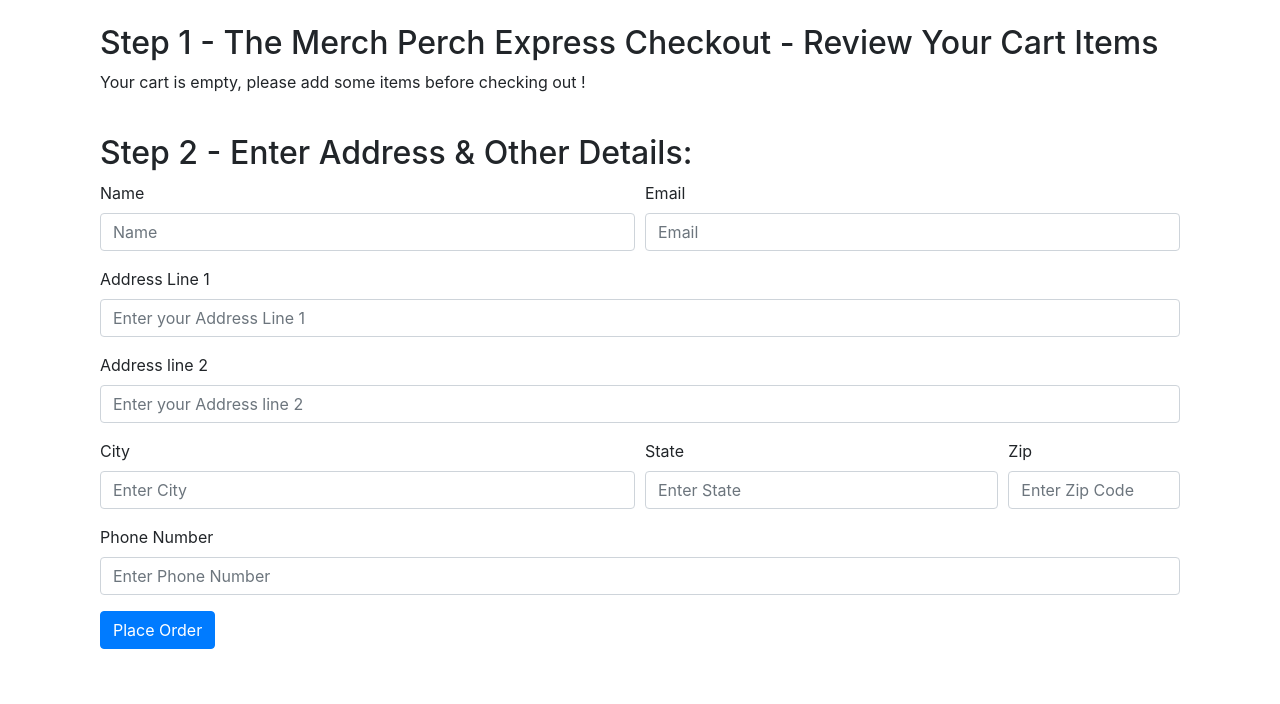
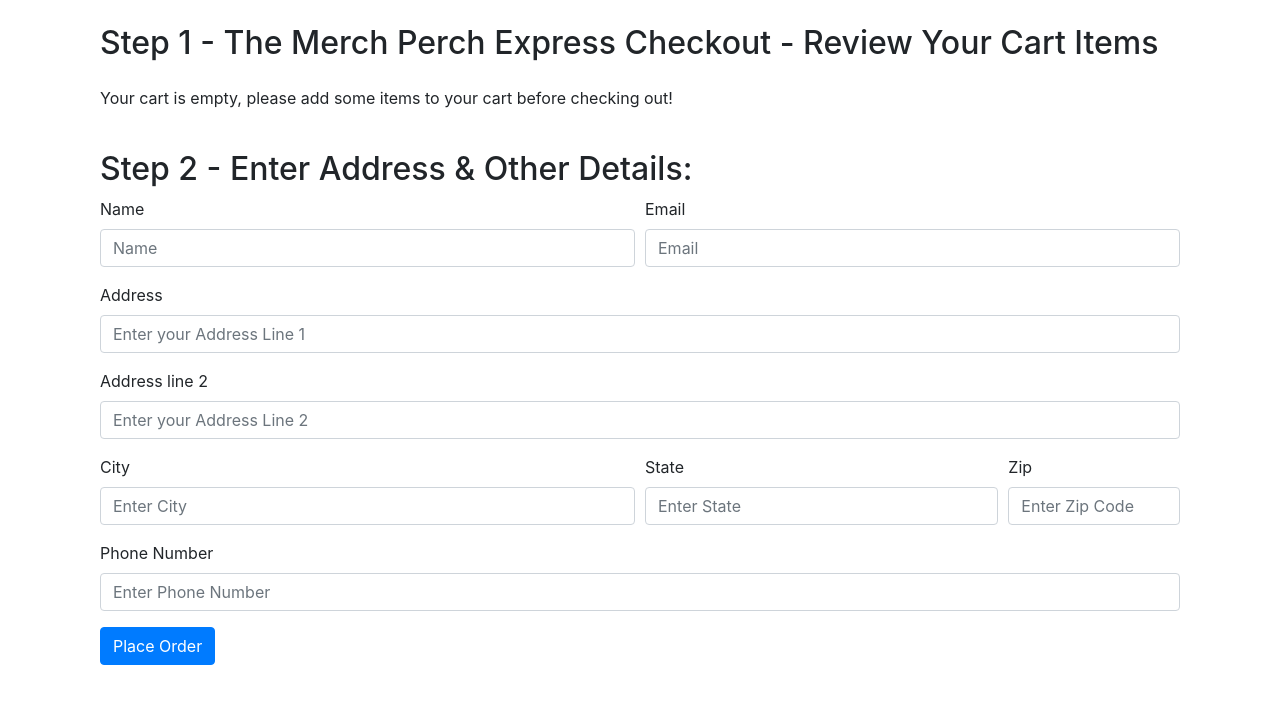
Before and after one commit to rutwikdesh/The-Merch-Perch, a Django app: page /shop/checkout/ in a window 1280 px wide. Shown: the part 56-760 px from the top of the page. Run offline with Django 3.2, Linux system fonts and the light colour scheme; parts of the project's set-up code (start-up, migrations or seed data) failed here and were passed over; some libraries are stand-ins or nearby versions.

Commit message:
checkout page improvments

```diff
--- a/shop/admin.py
+++ b/shop/admin.py
@@ -1,8 +1,8 @@
 from django.contrib import admin
 
 # Register your models here.
-from . models import Product, Contact, Orders
+from . models import Product, Contact, Order
 
 admin.site.register(Product)
 admin.site.register(Contact)
-admin.site.register(Orders)
+admin.site.register(Order)
--- a/shop/models.py
+++ b/shop/models.py
@@ -24,7 +24,7 @@ class Contact(models.Model):
     def __str__(self) -> str:
         return self.name
 
-class Orders(models.Model):
+class Order(models.Model):
     order_id = models.AutoField(primary_key=True)
     items_json = models.CharField(max_length=4000)
     name = models.CharField(max_length=70)
--- a/shop/templates/shop/checkout.html
+++ b/shop/templates/shop/checkout.html
@@ -4,9 +4,8 @@
 <div class="container">
     <div class="col my-4">
         <h2>Step 1 - The Merch Perch Express Checkout - Review Your Cart Items</h2>
-        <div id="my-4">
+        <div class="my-4">
             <ul class="list-group" id="items">
-
             </ul>
         </div>
     </div>
@@ -17,46 +16,46 @@
             <div class="form-row">
                 <div class="form-group col-md-6">
                     <label for="inputname">Name</label>
-                    <input type="name" class="form-control" id="name" placeholder="Name">
+                    <input type="text" class="form-control" id="name" name="name" placeholder="Name">
                 </div>
                 <div class="form-group col-md-6">
                     <label for="inputEmail4">Email</label>
-                    <input type="email" class="form-control" id="email" placeholder="Email">
+                    <input type="email" class="form-control" id="email" name="email" placeholder="Email">
                 </div>
             </div>
             <div class="form-group">
-                <label for="inputAddress">Address Line 1</label>
-                <input type="text" class="form-control" id="inputAddress" placeholder="Enter your Address Line 1">
+                <label for="inputAddress">Address</label>
+                <input type="text" class="form-control" id="address1" name="address1" placeholder="Enter your Address Line 1">
             </div>
             <div class="form-group">
                 <label for="inputAddress2">Address line 2</label>
-                <input type="text" class="form-control" id="inputAddress2" placeholder="Enter your Address line 2">
+                <input type="text" class="form-control" id="address2" name="address2"
+                    placeholder="Enter your Address Line 2">
             </div>
             <div class="form-row">
                 <div class="form-group col-md-6">
                     <label for="inputCity">City</label>
-                    <input type="text" class="form-control" id="inputCity" placeholder="Enter City">
+                    <input type="text" class="form-control" id="city" name="city" placeholder="Enter City">
                 </div>
                 <div class="form-group col-md-4">
                     <label for="inputState">State</label>
-                    <input type="text" class="form-control" id="inputAddress2" placeholder="Enter State">
+                    <input type="text" class="form-control" id="state" name="state" placeholder="Enter State">
                 </div>
                 <div class="form-group col-md-2">
                     <label for="inputZip">Zip</label>
-                    <input type="text" class="form-control" id="inputZip" placeholder="Enter Zip Code">
+                    <input type="text" class="form-control" id="zip_code" name="zip_code" placeholder="Enter Zip Code">
                 </div>
             </div>
             <div class="form-group">
                 <label for="inputZip">Phone Number</label>
-                    <input type="tel" class="form-control" id="inputPhone" placeholder="Enter Phone Number">
+                <input type="tel" class="form-control" id="phone" name="phone" placeholder="Enter Phone Number">
             </div>
             <button type="submit" class="btn btn-primary">Place Order</button>
         </form>
     </div>
 </div>
 {% endblock %}
-
-{%block js%}
+{% block js %}
 <script>
     if (localStorage.getItem('cart') == null) {
         var cart = {};
@@ -66,30 +65,27 @@ if (localStorage.getItem('cart') == null) {
     console.log(cart);
     var sum = 0;
     if ($.isEmptyObject(cart)) {
-    // If object is empty
-    mystr = "<p>Your cart is empty, please add some items before checking out ! </p>"
+        //if object is empty
+        mystr = `<p>Your cart is empty, please add some items to your cart before checking out!</p>`
         $('#items').append(mystr);
-}
-
+    } else {
         for (item in cart) {
-
             let name = cart[item][1];
             let qty = cart[item][0];
             sum = sum + qty;
-    mystr = `        <li class="list-group-item d-flex justify-content-between align-items-center">
+            mystr = `<li class="list-group-item d-flex justify-content-between align-items-center">
                     ${name}
                     <span class="badge badge-primary badge-pill">${qty}</span>
                 </li>`
             $('#items').append(mystr);
         }
-
+    }
+    document.getElementById('cart').innerHTML = sum;
     $('#itemsJson').val(JSON.stringify(cart));
     {% if thank %}
-alert("Thanks for ordering with us. Your order id is {{id}}. Use it to track your order using our order tracker")
+    alert('Thanks for ordering with us. Your order is is {{id}}. Use it to track your order using our order tracker');
     localStorage.clear();
-document.location="/shop";
-{%endif%}
-
-document.getElementById('cart').innerHTML = sum;
+    document.location = "/shop";
+    {% endif %}
 </script>
-{%endblock%}
+{% endblock %}
--- a/shop/views.py
+++ b/shop/views.py
@@ -1,5 +1,5 @@
 from django.db.models.base import ModelStateFieldsCacheDescriptor
-from shop.models import Product, Contact, Orders
+from shop.models import Product, Contact, Order
 from django.shortcuts import render
 from django.http import HttpResponse
 import math
@@ -62,7 +62,7 @@ def checkout(request):
         zip_code=request.POST.get('zip_code', '')
         phone=request.POST.get('phone', '')
 
-        order = Orders(items_json= items_json, name=name, email=email, address= address, city=city, state=state, zip_code=zip_code, phone=phone)
+        order = Order(items_json= items_json, name=name, email=email, address= address, city=city, state=state, zip_code=zip_code, phone=phone)
         order.save()
         thank=True
         id=order.order_id
```
Also changed, not shown: db.sqlite3, shop/migrations/0007_rename_orders_order.py (added). Lines whose indentation alone changed are shown as unchanged.
